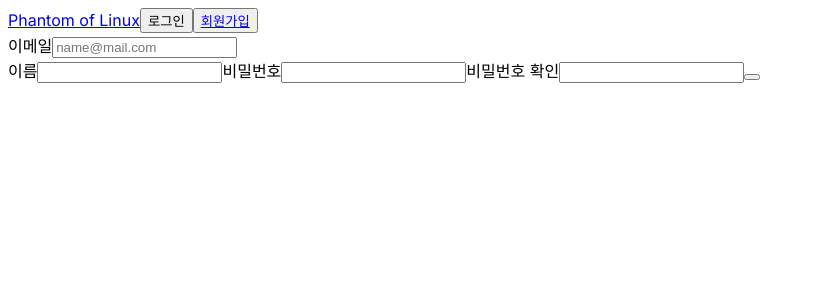
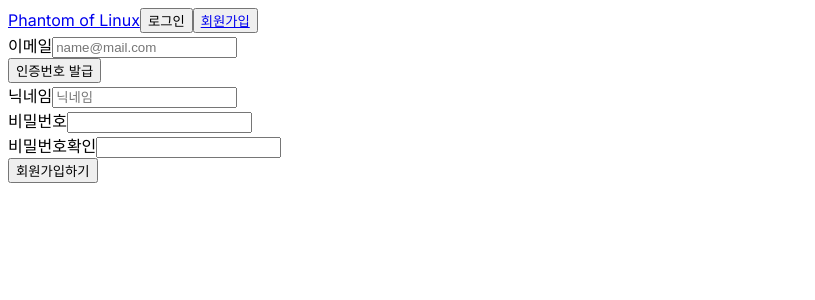
Before and after one commit to PhantomOfLINUX/POL_Front, a Next.js app: page /signup in a window 1280 px wide. Shown: the top 300 px of the page, without its empty margins (0-815 px from the left). Built offline with nearby package versions, Linux system fonts and the light colour scheme.

Commit message:
feat:form 개발

```diff
--- a/src/components/signup/SignUp.tsx
+++ b/src/components/signup/SignUp.tsx
@@ -1,29 +1,36 @@
 'use client'
 
-import React from "react"
+import React,{useRef} from "react"
 
-import SignUpEmail from "./SignUpEmail"
+import SignUpInput from "./SignUpInput"
 
 const SignUp = () => {
+    const EmailRef = useRef();
+    const NameRef = useRef();
+    const PasswordRef = useRef();
+    const RePasswordRef = useRef();
     const onSubmit = (e:React.FormEvent<HTMLFormElement>) => {
         e.preventDefault();
+        console.log(e)
     }
-    const onChnage = (e:React.ChangeEvent<HTMLInputElement>) => {
+    const onChange = (e:React.ChangeEvent<HTMLInputElement>) => {
         const exptext = /^[A-Za-z0-9_\.\-]+@[A-Za-z0-9\-]+\.[A-Za-z0-9\-]+/;//유효성 체크
-        if(!exptext.test(e.target.value)){
-            console.log(e.target.value);
+        console.log(e.target.value);
+        if(exptext.test(e.target.value)){
+
         }
+    }
+    const onClick = (e:React.MouseEvent<HTMLElement>) => {
+        e.preventDefault()
     }
     return (
         <form onSubmit={onSubmit}>
-            <SignUpEmail label="이메일" placeholder="name@mail.com" onChange={onChnage}/>
-            <label htmlFor="name">이름</label>
-            <input type="text" id="name" name="name"/>
-            <label htmlFor="">비밀번호</label>
-            <input type="password" id="password" name="password"/>
-            <label htmlFor="">비밀번호 확인</label>
-            <input type="password" id="repassword" name="repassword"/>
-            <button/>
+            <SignUpInput label="이메일" placeholder="name@mail.com" type="email" onChange={onChange}/>
+            <button onClick={onClick}>인증번호 발급</button>
+            <SignUpInput label="닉네임" placeholder="닉네임" type="text" onChange={onChange}/>
+            <SignUpInput label="비밀번호" placeholder="" type="password" onChange={onChange}/>
+            <SignUpInput label="비밀번호확인" placeholder="" type="password" onChange={onChange}/>
+            <button>회원가입하기</button>
         </form>
     )
 }
--- a/src/components/signup/SignUpEmail.tsx
+++ b/src/components/signup/SignUpInput.tsx
@@ -1,12 +1,14 @@
-// EmailInput.js
+'use client'
+
 import React from 'react';
 import { signType } from '@/types/signUptypes';
-const EmailInput = ({ label, placeholder, onChange }:signType) => {
+
+const SignUpInput = ({ label, type, placeholder, onChange }:signType) => {
   return (
     <div>
       <label>{label}</label>
       <input
-        type="email"
+        type={type}
         placeholder={placeholder}
         onChange={onChange}
       />
@@ -14,4 +16,4 @@ const EmailInput = ({ label, placeholder, onChange }:signType) => {
   );
 };
 
-export default EmailInput;
+export default SignUpInput;
--- a/src/types/signUptypes.ts
+++ b/src/types/signUptypes.ts
@@ -1,7 +1,8 @@
 import React from "react"
 
 export type signType = {
-    label:string,
-    placeholder:string,
+    label: string;
+    placeholder: string;
+    type:string;
     onChange:(newValue: React.ChangeEvent<HTMLInputElement>) => void
 }
```
Also changed, not shown: src/utils/HeaderUtil.ts (deleted, +0 -7 lines), src/utils/SignUpUtils/SignUpUtil.ts (added).
